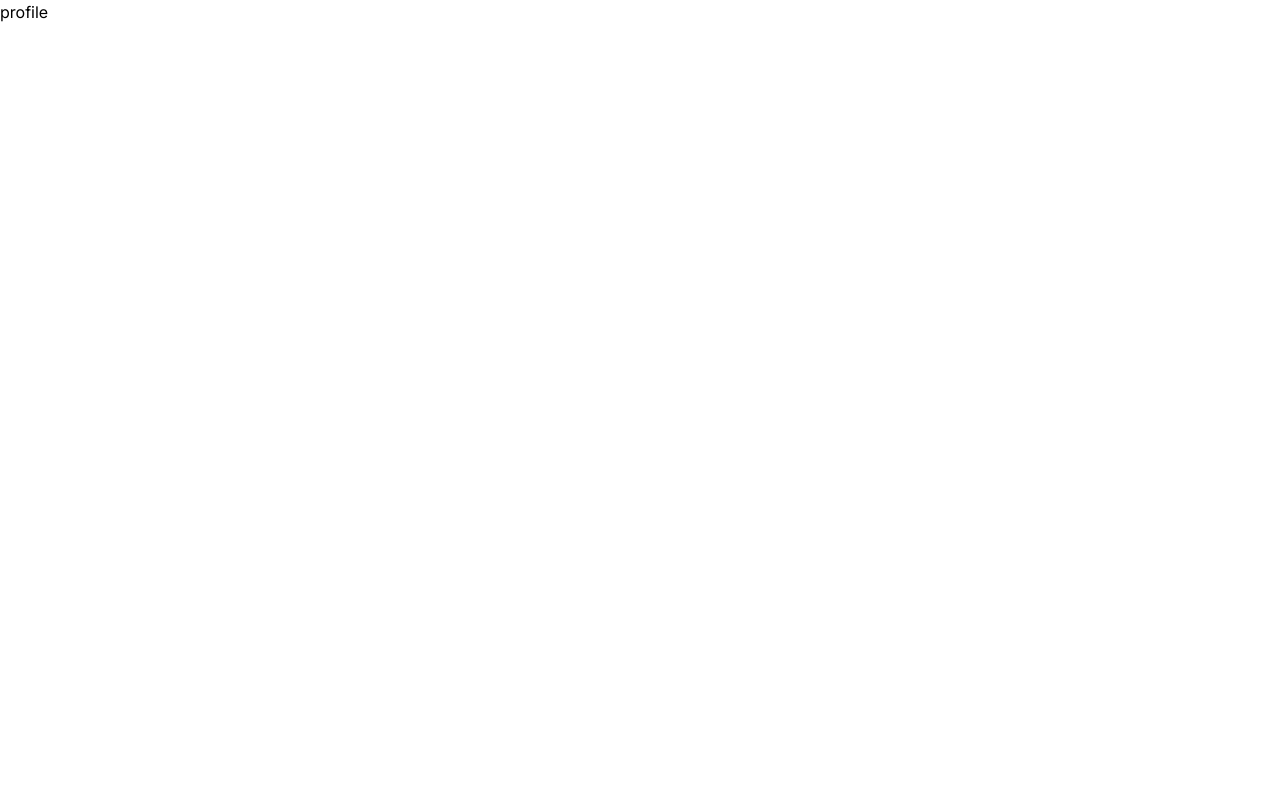
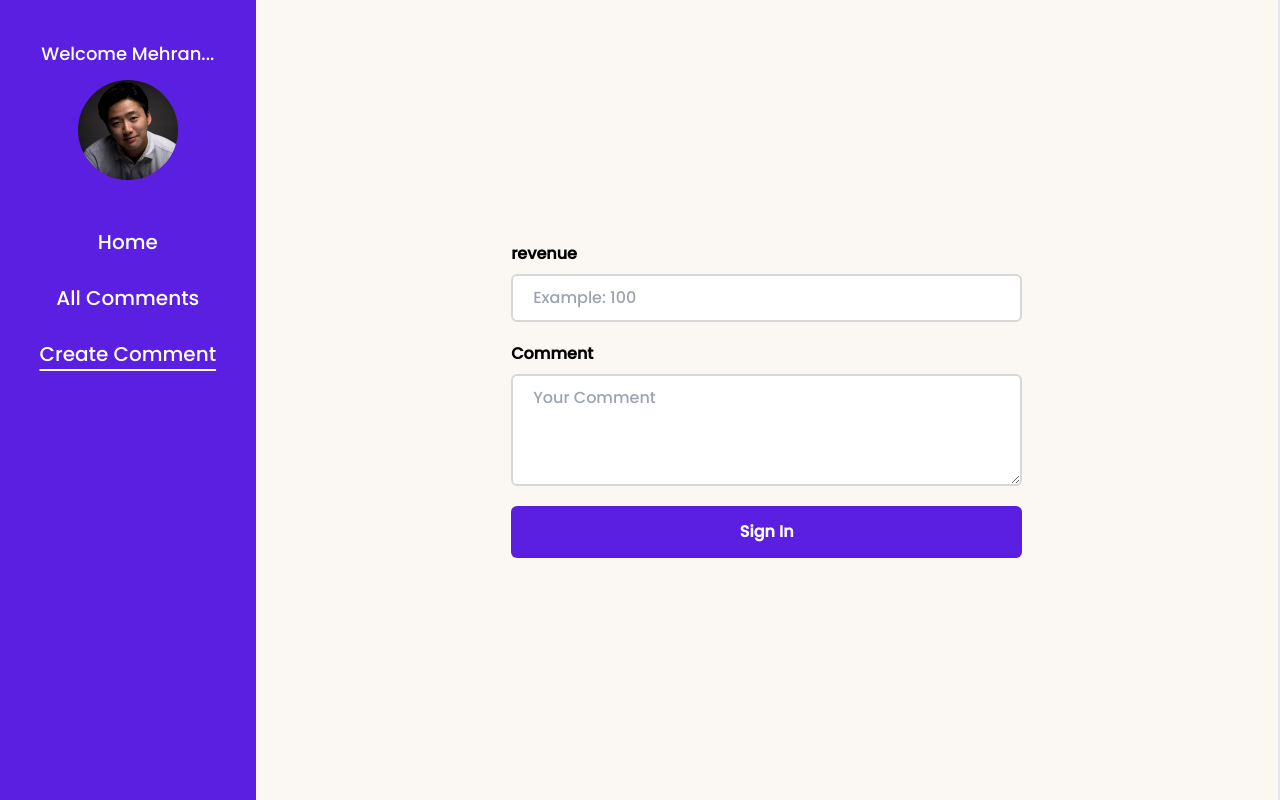
Before and after one commit to mehranroham/fiber, a Next.js app: page /profile in a window 1280 px wide. Built offline with nearby package versions, Linux system fonts and the light colour scheme.

Commit message:
create profile and sign in page

```diff
--- a/src/app/auth/sign-in/page.tsx
+++ b/src/app/auth/sign-in/page.tsx
@@ -1,3 +1,52 @@
+import Button from '@/components/ui/button';
+import Input from '@/components/ui/input';
+import PassInput from '@/components/ui/pass-input';
+import SingleSlider from '@/components/slider/signup-slider';
+import type { Metadata } from 'next';
+
+export const metadata: Metadata = {
+  title: 'Fiber Signin Page',
+  description: 'Signin into Fiber',
+};
+
 export default function page() {
-  return <div>login</div>;
+  async function getData(formData: FormData) {
+    'use server';
+
+    const rawFormData = {
+      email: formData.get('email'),
+
+      password: formData.get('password'),
+    };
+
+    console.log(rawFormData);
+  }
+
+  return (
+    <div className=' w-full h-screen'>
+      <div className='grid grid-cols-2 w-full h-screen mx-auto max-w-7xl shadow-xl'>
+        <div className='w-full h-screen bg-primary text-white flex justify-center items-center'>
+          <SingleSlider />
+        </div>
+        <div className='w-full h-screen bg-white flex justify-center border-l '>
+          <div className='w-[65%] h-full bg-white flex flex-col justify-center gap-7'>
+            <h3 className='font-bold'>Fiber</h3>
+            <p className='font-bold text-3xl'>Login to your Fiber account</p>
+            <form id='form' action={getData} className='flex flex-col gap-5'>
+              <Input id='email' type='email' placeholder='John@Example.xom'>
+                E-Mail
+              </Input>
+              <PassInput placeholder='At Least 8 characters'>
+                Password
+              </PassInput>
+
+              <Button bg blue>
+                Sign In
+              </Button>
+            </form>
+          </div>
+        </div>
+      </div>
+    </div>
+  );
 }
--- a/src/app/comments/[slug]/page.tsx
+++ b/src/app/comments/[slug]/page.tsx
@@ -1,16 +1,42 @@
 import prisma from '@/lib/db';
+import Image from 'next/image';
 import { redirect } from 'next/navigation';
 
 export default async function page({ params }: { params: { slug: string } }) {
   const { slug } = params;
 
-  const post = await prisma.comment.findUnique({
+  const comment = await prisma.comment.findUnique({
     where: { author: slug.replaceAll('-', ' ') },
   });
 
-  if (!post) {
+  if (!comment) {
     redirect('/');
   }
 
-  return <div>{post?.author}</div>;
+  return (
+    <div className='w-full h-screen grid grid-cols-2 mx-auto max-w-7xl shadow-lg border-l-2'>
+      <div className='w-full h-full bg-header-bg flex flex-col gap-12 items-center justify-center px-12'>
+        <div className='flex items-center gap-3'>
+          <Image alt='Avatar' src={comment.avatar} width={150} height={150} />
+          <div className='flex flex-col gap-2'>
+            <h3 className='text-3xl font-bold text-primary'>
+              {comment.author}
+            </h3>
+            <p className='text-lg'>${comment.revenue}k in revenue</p>
+          </div>
+        </div>
+        <p>{comment.content}</p>
+      </div>
+      <div className='w-full h-full bg-primary flex items-center justify-center'>
+        <div className='relative w-[500px] h-[600px]'>
+          <Image
+            src={'/assets/Sign-Up-Image.png'}
+            fill
+            className='object-contain'
+            alt='Sign-Up-Image'
+          />
+        </div>
+      </div>
+    </div>
+  );
 }
--- a/src/app/comments/page.tsx
+++ b/src/app/comments/page.tsx
@@ -1,3 +1,4 @@
+import Footer from '@/components/templates/footer';
 import Nav from '@/components/templates/nav';
 import prisma from '@/lib/db';
 import Image from 'next/image';
@@ -8,7 +9,7 @@ export default async function page() {
 
   return (
     <div className='bg-header-bg h-screen w-full'>
-      <div className='max-w-7xl mx-auto flex flex-col gap-12 items-center px-[5%]'>
+      <div className='max-w-7xl mx-auto flex flex-col gap-12 items-center px-[5%] mb-20'>
         <Nav />
         <h2 className='text-2xl font-semibold mb-10'>
           All Comments ({comments.length})
@@ -46,57 +47,8 @@ export default async function page() {
           })}
         </ul>
       </div>
+      <hr />
+      <Footer />
     </div>
   );
 }
-
-const comments = [
-  {
-    name: 'Sarah Andrews',
-    revenue: '$100k in revenue',
-    comment:
-      'Setting up my portfolio with Fiber took no more than 10 minutes. Since then, my portfolio has attracted a lot of clients and made me more than $100k.',
-    button: "View Sarah's Portfolio",
-    src: '/assets/User-Avatar-1.svg',
-  },
-  {
-    name: 'Mathew Higgins',
-    revenue: '$20k in revenue',
-    comment:
-      "I have been getting A LOT of leads ever since I used Fiber's premade templates, now I just need to work on my case studies and I'll be ready to go!",
-    button: "View Mathew's Portfolio",
-    src: '/assets/User-Avatar-2.svg',
-  },
-  {
-    name: 'Janice Dave',
-    revenue: '$20k in revenue',
-    comment:
-      'I only just started freelancing this year have already made more than I ever in my full-time job. The templates are so amazing.',
-    button: "View Janice's Portfolio",
-    src: '/assets/User-Avatar-3.svg',
-  },
-  {
-    name: 'Janice Dave',
-    revenue: '$20k in revenue',
-    comment:
-      'I only just started freelancing this year have already made more than I ever in my full-time job. The templates are so amazing.',
-    button: "View Janice's Portfolio",
-    src: '/assets/User-Avatar-3.svg',
-  },
-  {
-    name: 'Janice Dave',
-    revenue: '$20k in revenue',
-    comment:
-      'I only just started freelancing this year have already made more than I ever in my full-time job. The templates are so amazing.',
-    button: "View Janice's Portfolio",
-    src: '/assets/User-Avatar-3.svg',
-  },
-  {
-    name: 'Janice Dave',
-    revenue: '$20k in revenue',
-    comment:
-      'I only just started freelancing this year have already made more than I ever in my full-time job. The templates are so amazing.',
-    button: "View Janice's Portfolio",
-    src: '/assets/User-Avatar-3.svg',
-  },
-];
--- a/src/app/profile/page.tsx
+++ b/src/app/profile/page.tsx
@@ -1,5 +1,63 @@
-import React from 'react';
+import Button from '@/components/ui/button';
+import Input from '@/components/ui/input';
+import Image from 'next/image';
+import Link from 'next/link';
 
 export default function page() {
-  return <div>profile</div>;
+  return (
+    <div className='w-full h-screen grid grid-cols-5 max-w-7xl mx-auto border-r-2 shadow-lg font-Poppins-Medium'>
+      <ul className='col-span-1 bg-primary flex items-center flex-col py-10 gap-7 text-white'>
+        <li className='flex flex-col gap-3 items-center mb-5'>
+          <span className='text-lg'>Welcome Mehran...</span>
+          <Image
+            src={'/assets/User-Avatar-2.svg'}
+            alt='User-Avatar'
+            width={100}
+            height={100}
+          />
+        </li>
+
+        <li>
+          <Link className='text-xl' href={'/'}>
+            Home
+          </Link>
+        </li>
+        <li>
+          <Link className='text-xl' href={'/comments'}>
+            All Comments
+          </Link>
+        </li>
+        <li>
+          <Link
+            className='text-xl underline underline-offset-8'
+            href={'/profile'}
+          >
+            Create Comment
+          </Link>
+        </li>
+      </ul>
+      <div className='col-span-4 bg-header-bg flex items-center justify-center'>
+        <form id='form' className='flex flex-col gap-5 w-[50%]'>
+          <Input id='revenue' type='number' placeholder='Example: 100'>
+            revenue
+          </Input>
+          <div className='flex flex-col gap-2'>
+            <label className='font-semibold' htmlFor='content'>
+              Comment
+            </label>
+            <textarea
+              className='px-5 py-2.5 outline-none border-2 border-border rounded-md min-h-28'
+              placeholder='Your Comment'
+              id='content'
+              name='content'
+              required
+            />
+          </div>
+          <Button bg blue>
+            Sign In
+          </Button>
+        </form>
+      </div>
+    </div>
+  );
 }
--- a/src/components/templates/nav.tsx
+++ b/src/components/templates/nav.tsx
@@ -27,12 +27,16 @@ export default function Nav() {
         })}
       </ul>
       <div className='flex items-center gap-5 justify-end'>
-        <Button blue={false} bg={false}>
-          <Link href='/auth/sign-in'>Sign In</Link>
-        </Button>
-        <Button blue bg={true}>
-          <Link href='/auth/sign-up'>Sign Up</Link>
-        </Button>
+        <Link href='/auth/sign-in'>
+          <Button blue={false} bg={false}>
+            Sign In
+          </Button>
+        </Link>
+        <Link href='/auth/sign-up'>
+          <Button blue bg={true}>
+            Sign Up
+          </Button>
+        </Link>
       </div>
     </nav>
   );
```
